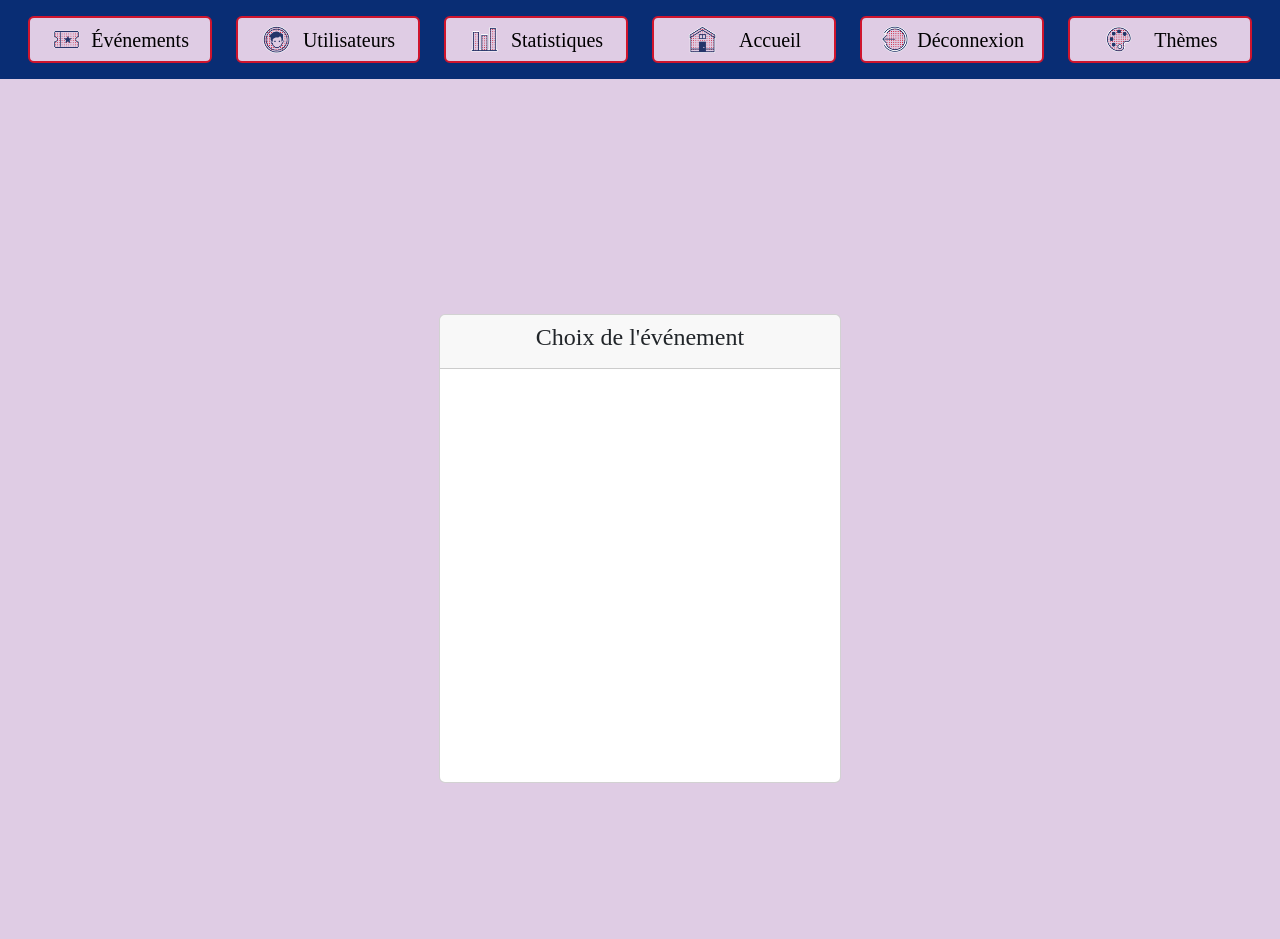
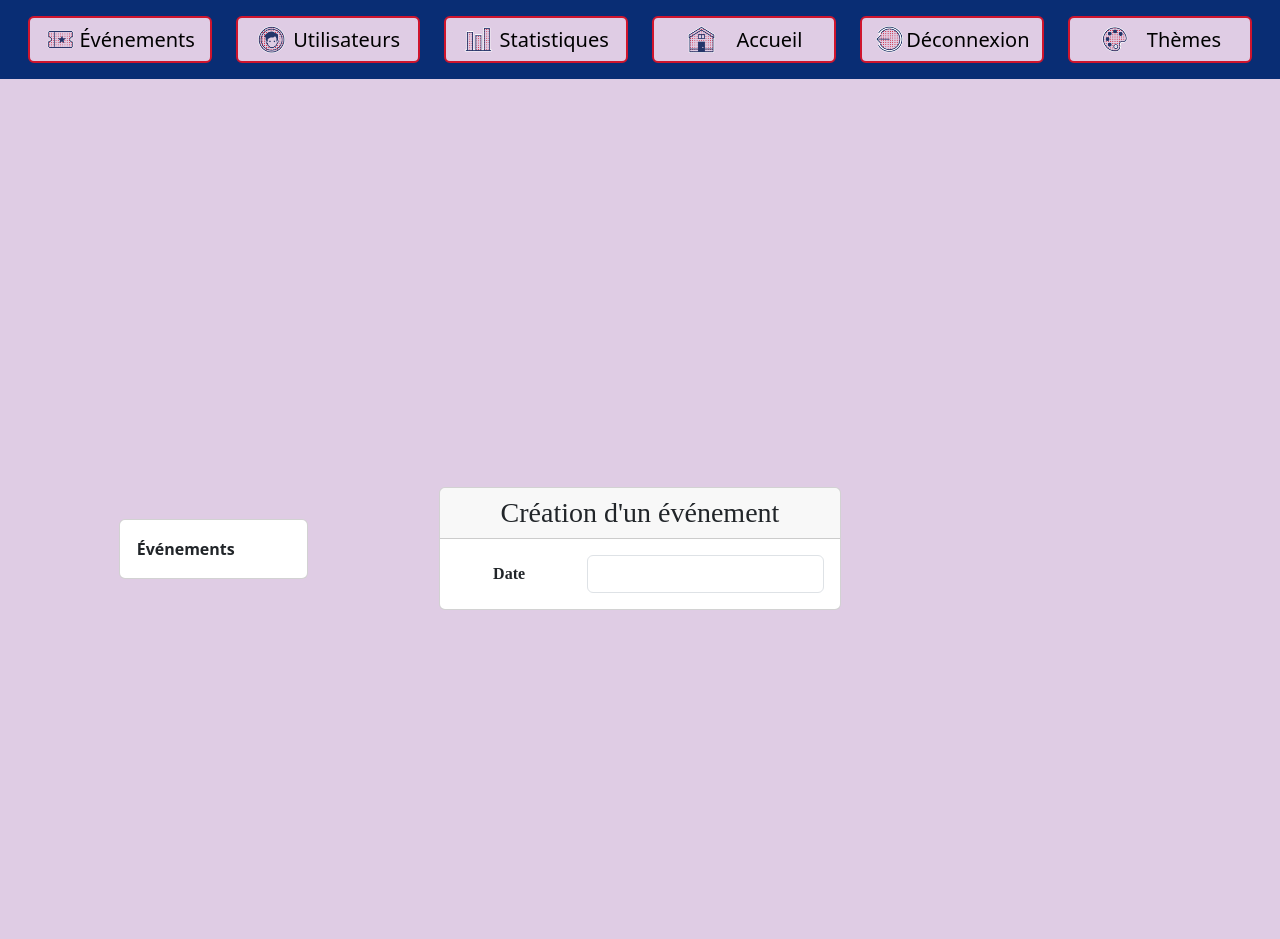
Before and after one commit to MathisGrondin/webIII2023, a PHP site: page /projMiSess/admin.php?page=events in a window 1280 px wide. Run offline with PHP 8.4, Linux system fonts and the light colour scheme; a user stored in the database is signed in; lists and menus that the app fills with data are empty.

Commit message:
changements (encore)

```diff
--- a/projMiSess/admin.php
+++ b/projMiSess/admin.php
@@ -13,6 +13,7 @@ session_start();
     <meta name="viewport" content="width=device-width, initial-scale=1.0">
     <link rel="stylesheet" href="css/bootstrap.css">
     <link rel="stylesheet" href="css/styleco.css">
+    <link rel="stylesheet" href="css/cegepCSS.css">
     <title>Connexion admin</title>
 </head>
 <body>
@@ -165,9 +166,9 @@ session_start();
 
     <!-- Barre de menu Admin -->
     <div class="container-fluid h-auto" style="display: <?php echo $barreMenuAdmin; ?>" id="contMenu" id="contNav">
-        <div class="row bgBleuCegep p-3 h-100 d-flex align-items-center" id="rowMenu">
+        <div class="row bg bgBleuCegep p-3 h-100 d-flex align-items-center" id="rowMenu">
             <div class="col">
-                <a href="admin.php?page=events" class="btn btn-light bgLilasCegep border-rouge-cegep">
+                <a href="admin.php?page=events" class="btn btn-light bg bgLilasCegep border-rouge-cegep">
                     <div class="row ">
                         <div class="col-12 d-flex justify-content-evenly align-items-center flex-row ">
                             <img src="icones/event.png" alt="Événements" class=" p-0 m-0 icone-menu">
@@ -178,7 +179,7 @@ session_start();
             </div>
 
             <div class="col">
-                <a href="admin.php?page=users" class="btn btn-light bgLilasCegep border-rouge-cegep">
+                <a href="admin.php?page=users" class="btn btn-light bg bgLilasCegep border-rouge-cegep">
                     <div class="row ">
                         <div class="col-12 d-flex justify-content-evenly align-items-center flex-row ">
                             <img src="icones/user.png" alt="Utilisateurs" class=" p-0 m-0 icone-menu">
@@ -235,12 +236,32 @@ session_start();
 
     <!-- Bas de page admin : Événements -->
     <div class="container-fluid h-100 w-100" id="containerEvent" style="display: <?php echo $pageEvent; ?>">
-        <div class="row bgLilasCegep h-100" id="rowEvent">
-            <div class="offset col-xl-4"></div>
-            <div class="col-xl-4 d-flex justify-content-center align-items-center">
-                <div class="card h-50 w-100">
-                    <div class="card-header text-center">
-                        <h4>Choix de l'événement</h4>
+        <div class="row bgLilasCegep h-100  d-flex justify-content-center align-items-center" id="rowEvent">
+            <div class="offset col-xl-1"></div>
+            <div class="col-xl-2">
+                <div class="card">
+                    <div class="card-body">
+                        <table>
+                            <th>Événements</th>
+                        </table>
+                    </div>
+                </div>
+            </div>
+            <div class="offset col-xl-1"></div>
+            <div class="col-xl-4">
+                <div class="card h-auto w-auto">
+                    <div class="card-header p-2 text-center fontCegep fw-2">
+                        <h3 class="p-0 m-0">Création d'un événement</h3>
+                    </div>
+                    <div class="card-body">
+                        <div class="row d-flex align-items-center">
+                            <div class="col-4 text-center">
+                                <label for="nomEvent" class="fontCegep fw-bold fs-6">Date</label>
+                            </div>
+                            <div class="col-8">
+                                <input type="text" name="nomEvent" class="form-control">
+                            </div>
+                        </div>
                     </div>
                 </div>
             </div>
--- a/projMiSess/css/cegepCSS.css
+++ b/projMiSess/css/cegepCSS.css
@@ -4,6 +4,10 @@
 
 .rougeCegep{
     color : #CF152D;
+}
+
+.border-rouge-cegep{
+    border: 2px solid #CF152D;
 }
 
 .rougeOrangeCegep{
@@ -13,7 +17,14 @@
 .lilasCegep{
     color : #DFCCE4;
 }
+.bgLilasCegep{
+    background-color: #DFCCE4;
+}
 
 .fontCegep{
     font-family: century gothic;
 }
+
+.bg.bgBleuCegep{
+    background-color: #092D74;
+}
--- a/projMiSess/css/styleco.css
+++ b/projMiSess/css/styleco.css
@@ -1,26 +1,14 @@
 img{
     width: 20%;
 }
-*{
-    font-family: century gothic;
-}
+
 
 html, body{
     height: 100%;
     overflow: hidden;
 }
 
-.bgBleuCegep{
-    background-color: #092D74;
-}
 
-.bgLilasCegep{
-    background-color: #DFCCE4;
-}
-
-.border-rouge-cegep{
-    border: 2px solid #CF152D;
-}
 
 /* #rowMenu, #contMenu, #colMenu{
     height: 8vh;
```
